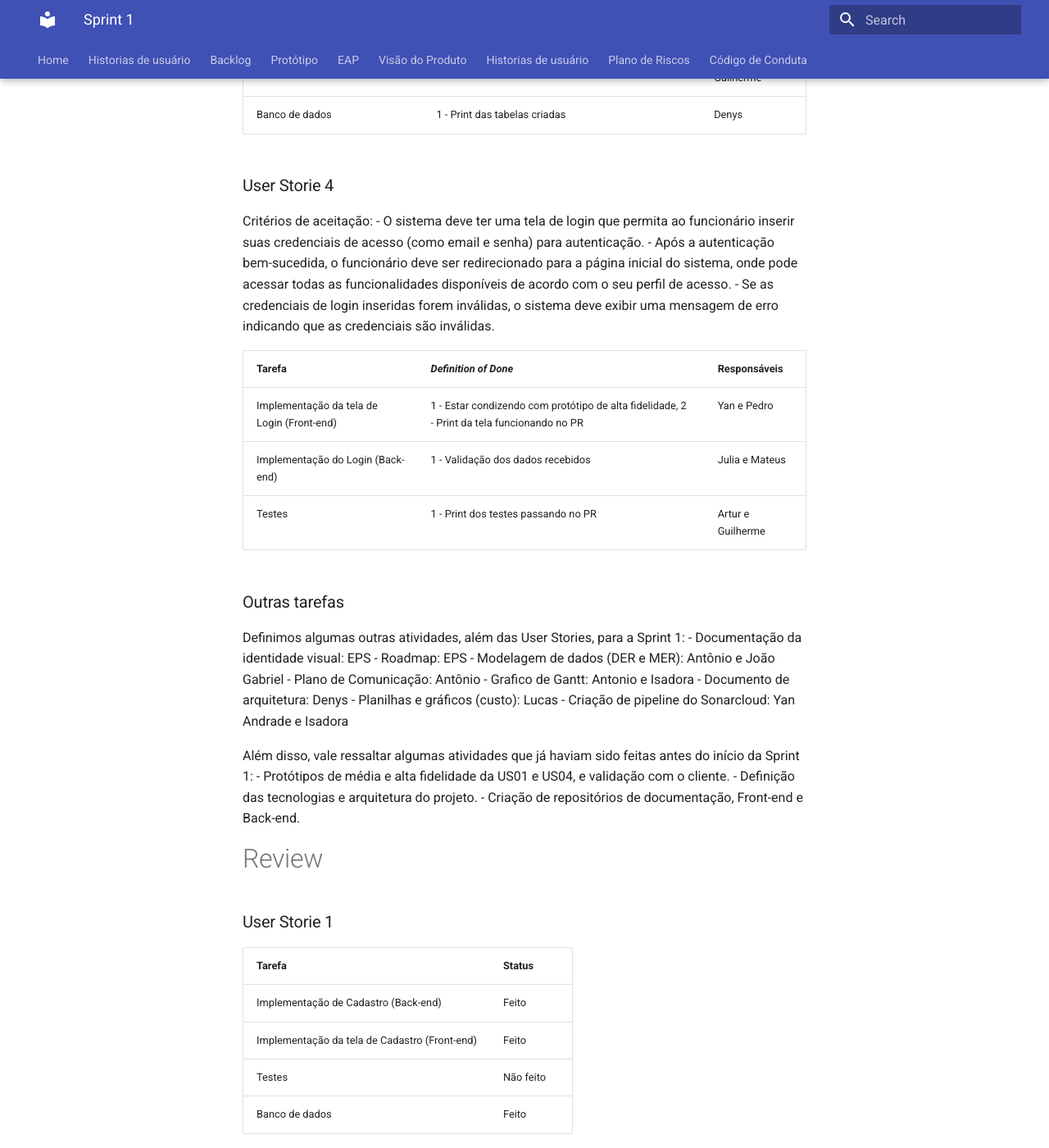
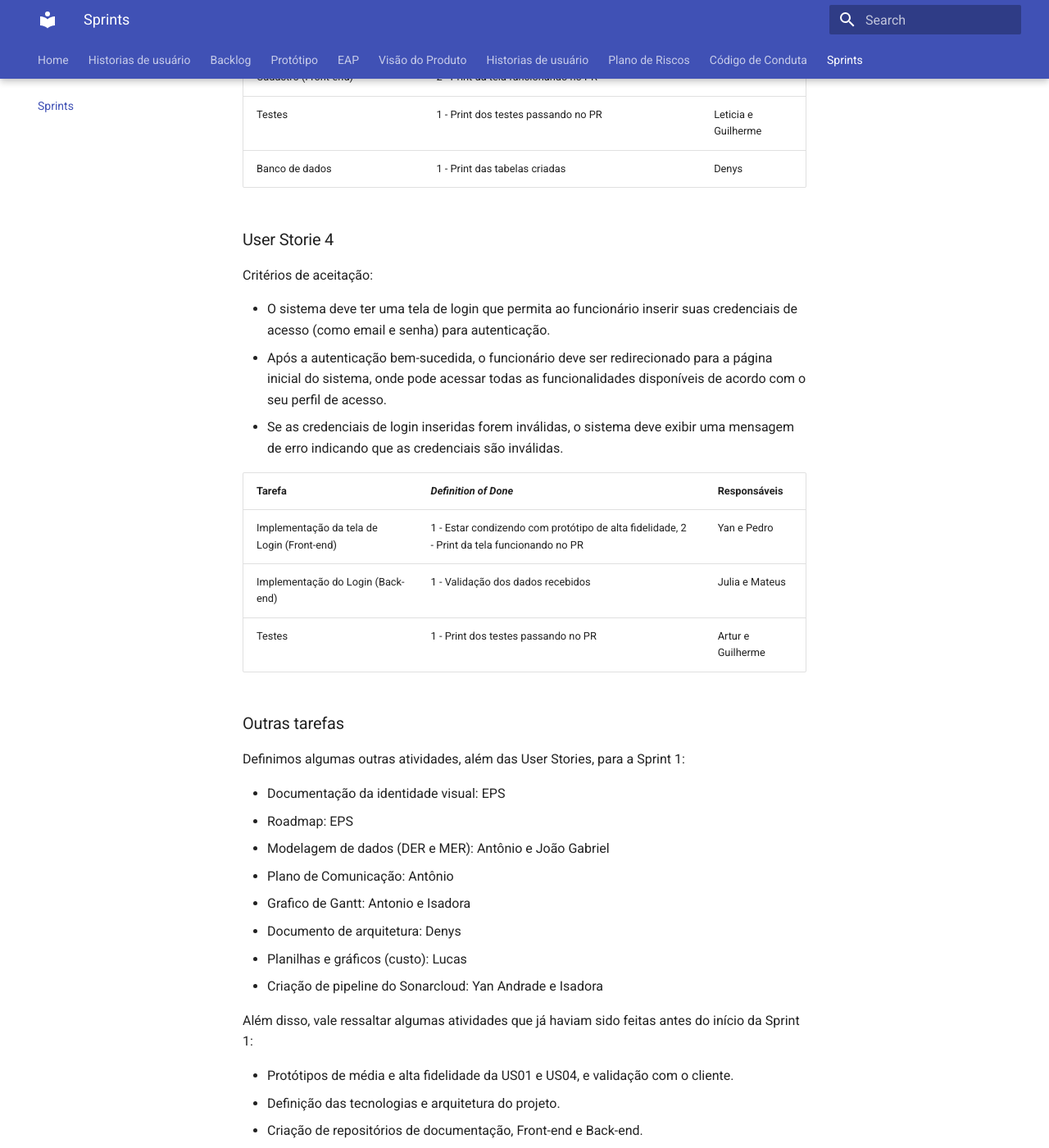
Before and after one commit to fga-eps-mds/2023-1-Dnit-DOC, an MkDocs documentation site: the page built from docs/docs/Sprints/Sprint_1.md, in a window 1280 px wide and 1400 px high, scrolled down 1011 px. Shown: the whole window at 82% size. Built offline with MkDocs 1.6.1 and Material for MkDocs 9.7.7, drawn with Linux system fonts in a browser that asks for light colours; old or Windows-style settings are respelled for this version of MkDocs; some of the changed text lies outside the part shown.

Commit message:
Adicionando docs da Sprint 1 na navbar do pages

```diff
--- a/docs/docs/Planning/Sprint_1.md
+++ b/docs/docs/Sprints/Sprint_1.md
@@ -15,6 +15,7 @@ Data de fim: 21/05/2023
 
 ### User Storie 1
 Critérios de aceitação:
+
 - O sistema deve ter uma página de cadastro que permita ao usuário inserir informações pessoais como nome, endereço de e-mail, UF da lotação e senha.
 - O sistema deve validar o endereço de e-mail para verificar se está em um formato válido.
 - O sistema deve fornecer feedback claro e preciso caso o cadastro não possa ser concluído devido a algum erro ou informação incorreta fornecida pelo usuário.
@@ -29,6 +30,7 @@ Critérios de aceitação:
 
 ### User Storie 4
 Critérios de aceitação:
+
 - O sistema deve ter uma tela de login que permita ao funcionário inserir suas credenciais de acesso (como email e senha) para autenticação.
 - Após a autenticação bem-sucedida, o funcionário deve ser redirecionado para a página inicial do sistema, onde pode acessar todas as funcionalidades disponíveis de acordo com o seu perfil de acesso.
 - Se as credenciais de login inseridas forem inválidas, o sistema deve exibir uma mensagem de erro indicando que as credenciais são inválidas.
@@ -42,6 +44,7 @@ Critérios de aceitação:
 ### Outras tarefas
 
 Definimos algumas outras atividades, além das User Stories, para a Sprint 1:
+
 - Documentação da identidade visual: EPS
 - Roadmap: EPS
 - Modelagem de dados (DER e MER): Antônio e João Gabriel
@@ -52,6 +55,7 @@ Definimos algumas outras atividades, além das User Stories, para a Sprint 1:
 - Criação de pipeline do Sonarcloud: Yan Andrade e Isadora
 
 Além disso, vale ressaltar algumas atividades que já haviam sido feitas antes do início da Sprint 1:
+
 - Protótipos de média e alta fidelidade da US01 e US04, e validação com o cliente.
 - Definição das tecnologias e arquitetura do projeto.
 - Criação de repositórios de documentação, Front-end e Back-end.
@@ -92,4 +96,4 @@ Além disso, vale ressaltar algumas atividades que já haviam sido feitas antes
 
 A retrospectiva da Sprint 1 foi feita através de uma planilha compartilhada por todos os integrantes, na qual colocava-se os pontos positivos, negativos e pontos a melhorar em relação a Sprint em questão.
 
-<iframe src="https://docs.google.com/spreadsheets/d/e/2PACX-1vRQEnsKWDXz5-JGMax2e1ARVivZXLXWykd5tLpDkFRChHly0l5dTAL8zTBqBe2QQuXhi7bCs6z4zii6/pubhtml?gid=0&amp;single=true&amp;widget=true&amp;headers=false"></iframe>
+<iframe  width="700" height="450" src="https://docs.google.com/spreadsheets/d/e/2PACX-1vRQEnsKWDXz5-JGMax2e1ARVivZXLXWykd5tLpDkFRChHly0l5dTAL8zTBqBe2QQuXhi7bCs6z4zii6/pubhtml?gid=0&amp;single=true&amp;widget=true&amp;headers=false"></iframe>
--- a/docs/mkdocs.yml
+++ b/docs/mkdocs.yml
@@ -17,5 +17,6 @@ nav:
   - Historias de usuário: User Stories\userStories.md
   - Plano de Riscos: gestaoDoProjeto/planoDeRisco.md
   - Código de Conduta: codigoConduta/codConduta.md
+  - Sprints: Sprints/Sprint_1.md
 
   #- Backlog: Backlog\backlog.md
```
Also changed, not shown: other parts of docs/docs/Sprints/Sprint_1.md (+1 -1 lines), docs/docs/Sprints/Sprint_2.md (renamed from docs/docs/Planning/Planning_S2.md).
